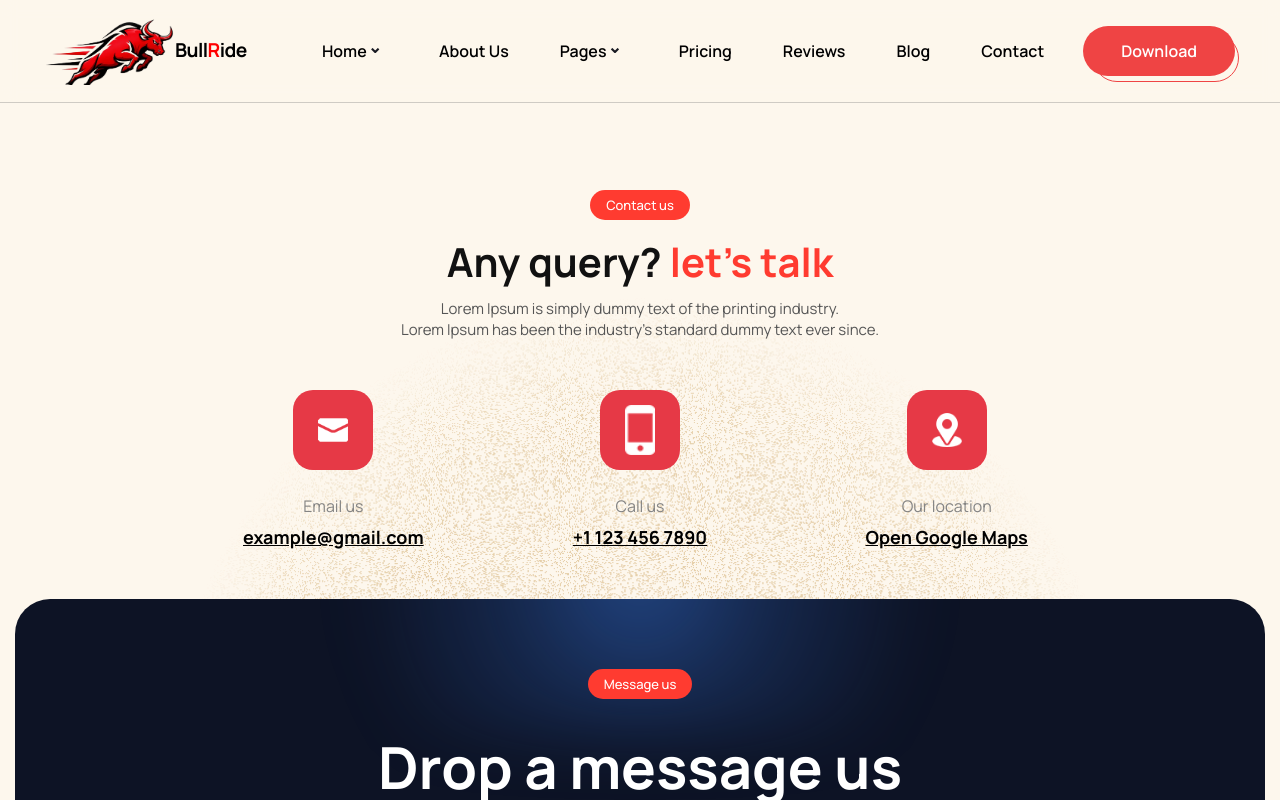
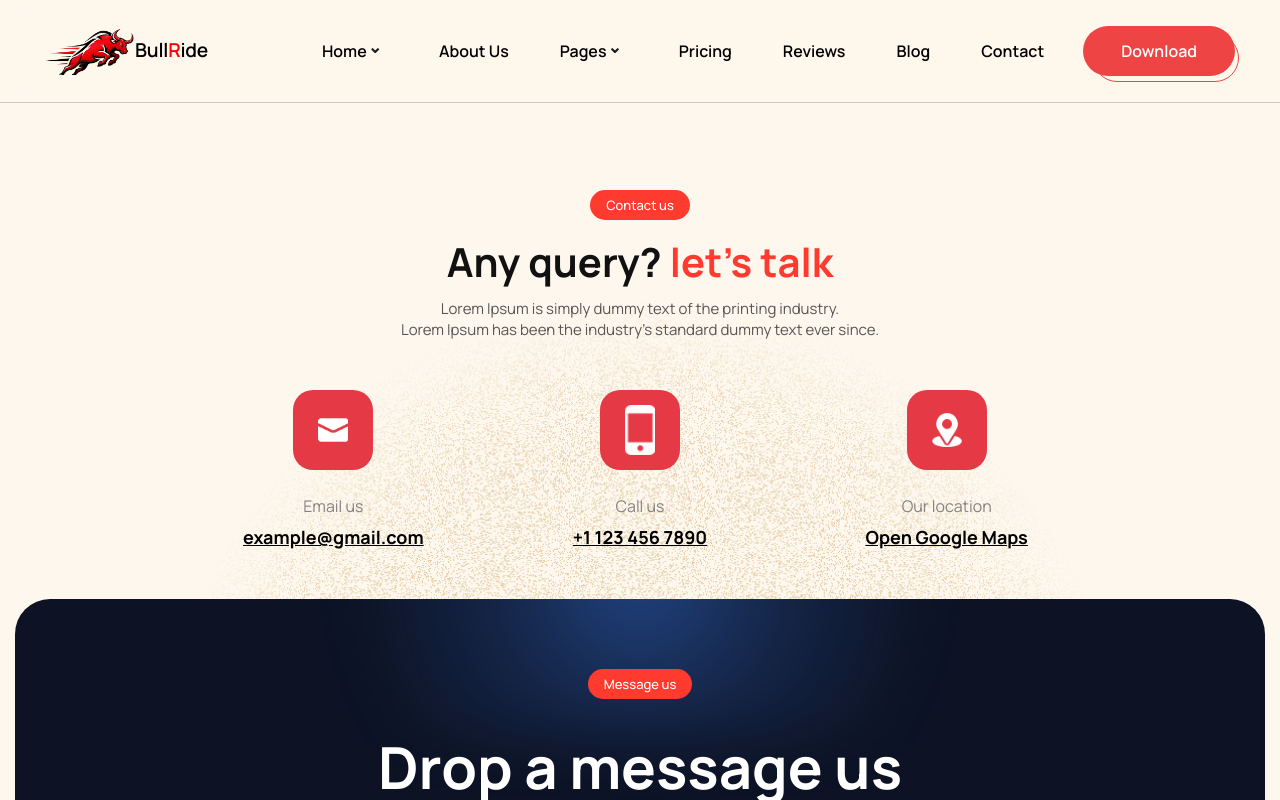
Before and after one commit to abidgulzar03-glitch/New-Bull-Ride, a React (Vite) app: page /contact in a window 1280 px wide. Shown: the top 800 px of the page. Built offline with nearby package versions, Linux system fonts and the light colour scheme; some icons are missing; a web font is replaced by a local one.

Commit message:
logo size

```diff
--- a/src/Style/Header.css
+++ b/src/Style/Header.css
@@ -28,15 +28,15 @@
 }
 
 .logo img {
-  width: 130px;
+  width: 90px;
   height: auto;
   display: block;
 }
 .br-logo__word {
   font-family: var(--font-display);
   font-size: 1.2rem;
-  font-weight: 700;
-  letter-spacing: -0.03em;
+  font-weight: 600;
+  letter-spacing: -0.01em;
   line-height: 1;
   color: black;
 }
```
